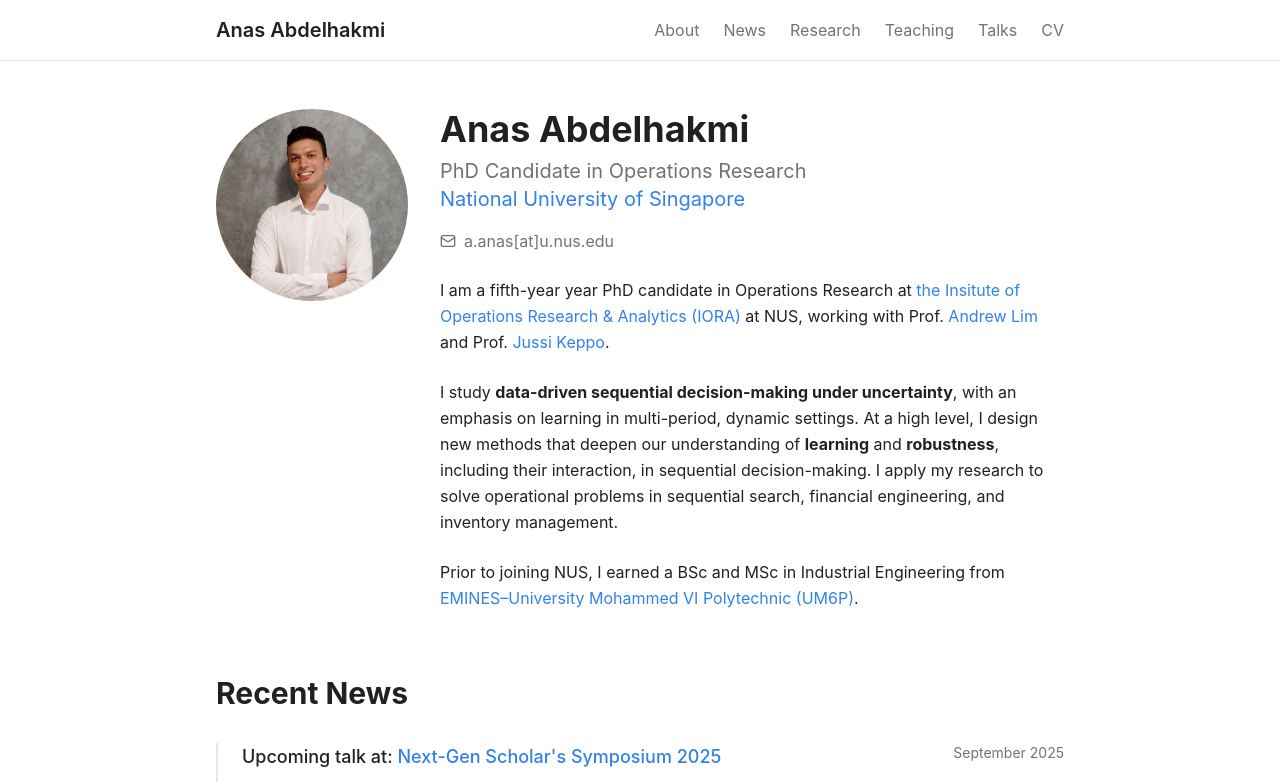
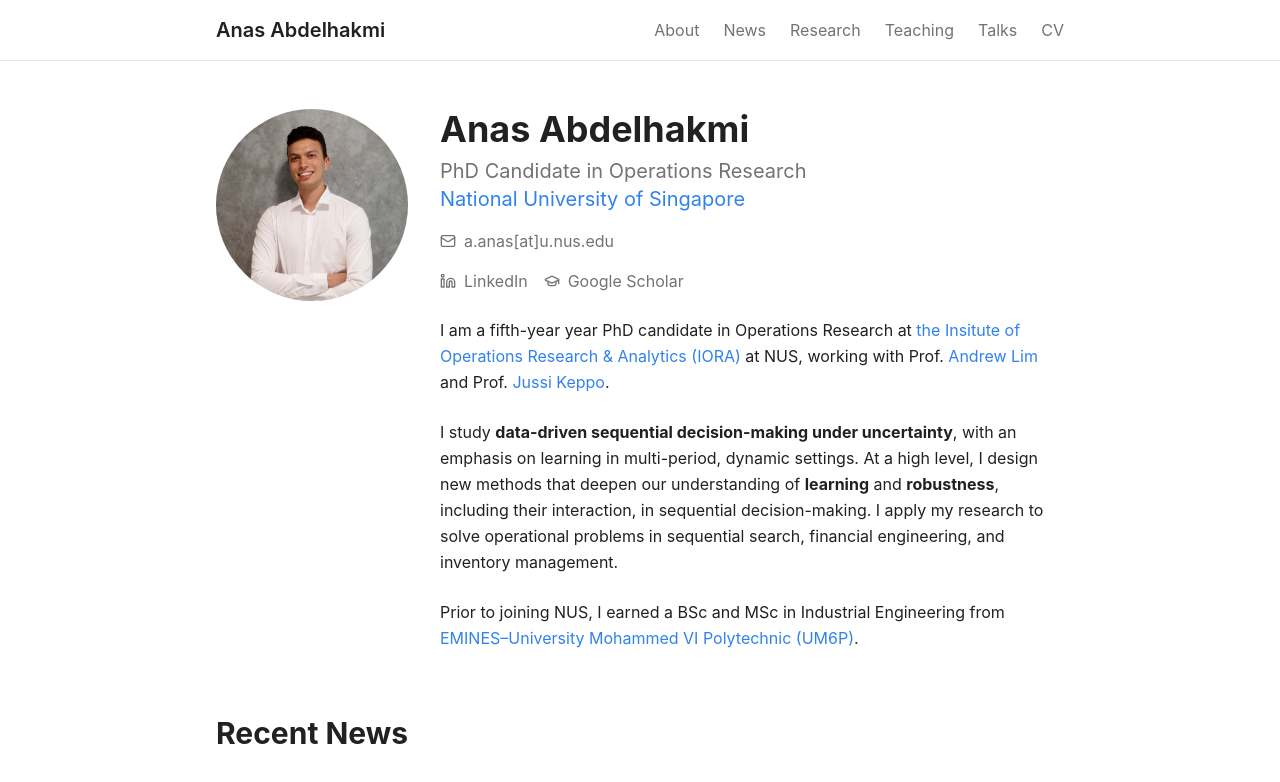
Before and after one commit to anasabdelhakmi/anasabdelhakmi.github.io, a React (Vite) app: page / in a window 1280 px wide. Shown: the top 782 px of the page. Built offline with nearby package versions, Linux system fonts and the light colour scheme.

Commit message:
Add social media links

```diff
--- a/src/pages/Index.tsx
+++ b/src/pages/Index.tsx
@@ -1,4 +1,4 @@
-import { Mail, ExternalLink, FileText } from 'lucide-react';
+import { Mail, ExternalLink, FileText, Linkedin, GraduationCap } from 'lucide-react';
 import profileImage from '@/assets/me.jpg';
 
 const Index = () => {
@@ -76,9 +76,29 @@ const Index = () => {
                 PhD Candidate in Operations Research<br />
                 <a href="https://iora.nus.edu.sg" className="text-primary hover:underline">National University of Singapore</a>
               </p>
-              <div className="flex items-center text-muted-foreground mb-6">
+              <div className="flex items-center text-muted-foreground mb-4">
                 <Mail className="w-4 h-4 mr-2" />
                 <span>a.anas[at]u.nus.edu</span>
+              </div>
+              <div className="flex items-center gap-4 mb-6">
+                <a
+                  href="https://www.linkedin.com/in/anas-abdelhakmi/"
+                  target="_blank"
+                  rel="noopener noreferrer"
+                  className="flex items-center text-muted-foreground hover:text-primary transition-colors"
+                >
+                  <Linkedin className="w-4 h-4 mr-2" />
+                  <span>LinkedIn</span>
+                </a>
+                <a
+                  href="https://scholar.google.com/citations?user=YOUR_ID"
+                  target="_blank"
+                  rel="noopener noreferrer"
+                  className="flex items-center text-muted-foreground hover:text-primary transition-colors"
+                >
+                  <GraduationCap className="w-4 h-4 mr-2" />
+                  <span>Google Scholar</span>
+                </a>
               </div>
               <div className="prose prose-lg max-w-none">
                 <p className="text-foreground leading-relaxed">
```
